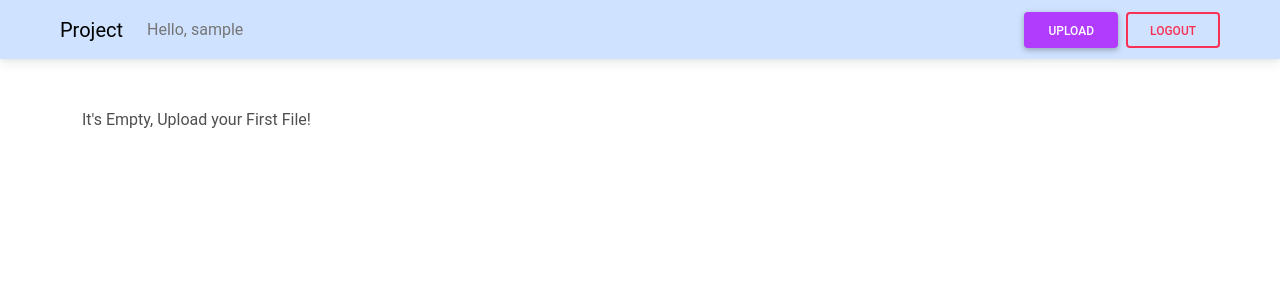
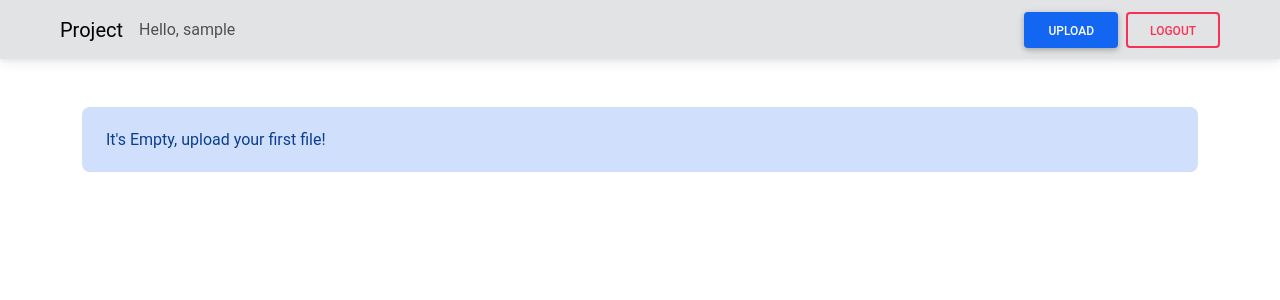
Before and after one commit to Xovert/image-web-app, a Flask app: page /gallery in a window 1280 px wide. Shown: the top 300 px of the page. Run offline with Flask 3, Linux system fonts and the light colour scheme; the visitor is signed in with stand-in values (Sample User, id 1); data comes from the database, SQL or seed files in the repository; data that the repository does not hold is empty; some libraries are stand-ins or nearby versions.

Commit message:
Removed page caching

```diff
--- a/imgwebapp/auth.py
+++ b/imgwebapp/auth.py
@@ -65,6 +65,8 @@ def login():
             error = 'Your username or password is incorrect.'
         elif not bcrypt.check_password_hash(user['password'], password):
             error = 'Your username or password is incorrect.'
+        elif g.user is not None:
+            error = "You already logged in!"
 
         if error is None:
             session.clear()
@@ -86,6 +88,11 @@ def load_logged_in_user():
             'SELECT * FROM user WHERE id = ?', (uid,)
         ).fetchone()
 
+@bp.after_app_request
+def after_request(response):
+    response.headers.add('Cache-Control', 'no-store, no-cache, must-revalidate, post-check=0, pre-check=0')
+    return response
+
 @bp.route('/logout')
 def logout():
     session.clear()
--- a/imgwebapp/templates/base.html
+++ b/imgwebapp/templates/base.html
@@ -24,7 +24,6 @@
     <div class="modal-dialog modal-dialog">
         <div class="modal-content">
             <div class="modal-body d-flex flex-column justify-content-center align-items-center">
-                <i class="my-3 fa-solid fa-triangle-exclamation fa-2xl"></i>
                 <p class="mt-3">{{ message }}</p>
             </div>
             <div class="modal-footer d-flex justify-content-center">
--- a/imgwebapp/templates/gallery.html
+++ b/imgwebapp/templates/gallery.html
@@ -53,7 +53,7 @@ Gallery
           </div>
       </div>
   </div>
-<!--
+
   <div class="modal fade" id="Deletion" data-bs-backdrop="static" data-bs-keyboard="false" tabindex="-1" aria-labelledby="DeletionLabel" aria-hidden="true">
       <div class="modal-dialog modal-dialog-centered">
           <div class="modal-content">
@@ -67,10 +67,10 @@ Gallery
               </div>
           </div>
       </div>
-  </div> -->
+  </div>
 
   <!-- Navbar -->
-  <nav class="sticky-top navbar navbar-expand-lg bg-primary-subtle">
+  <nav class="sticky-top navbar navbar-expand-lg bg-secondary-subtle">
       <div class="container-fluid mx-5">
           <a class="navbar-brand" href="#">Project</a>
           <button class="navbar-toggler" type="button" data-bs-toggle="collapse" data-bs-target="#navbarSupportedContent" aria-controls="navbarSupportedContent" aria-expanded="false" aria-label="Toggle navigation">
@@ -80,15 +80,15 @@ Gallery
               <ul class="navbar-nav me-auto mb-2 mb-lg-0">
                   <li class="nav-item">
                       {% if g.user %}
-                        <a class="nav-link disabled" aria-disabled="true">Hello, {{ g.user['username'] }}</a>
+                        <span class="navbar-text" aria-disabled="true">Hello, {{ g.user['username'] }}</span>
                       {% else %}
-                        <a class="nav-link disabled" aria-disabled="true">Hello, who are you??</a>
+                        <span class="navbar-text" aria-disabled="true">Hello, who are you??</span>
                       {% endif %}
                   </li>
               </ul>
               <form class="d-flex column-gap-2">
                   <!-- Button trigger modal -->
-                  <button type="button" class="btn btn-secondary" data-bs-toggle="modal" data-bs-target="#uploadModal">
+                  <button type="button" class="btn btn-primary" data-bs-toggle="modal" data-bs-target="#uploadModal">
                       Upload
                   </button>
                   <button formaction="{{ url_for('auth.logout') }}" class="btn btn-outline-danger" type="submit">Logout</button>
@@ -124,6 +124,7 @@ Gallery
                             <div class="mask d-flex justify-content-center flex-column text-center" style="background-color: rgba(0, 0, 0, 0.5); ">
                                 <h4><i class="fa-solid fa-trash-can" style="color: red;"></i></h4>
                                 <form action="{{ url_for('image.delete', id=data['id']) }}" method="POST">
+                                    <input type="hidden" name="id" value="data['id']">
                                     <button class="btn btn-danger" type="submit" onclick="return confirm('Are you sure?');">Delete</button>
                                 </form>
                             </div>
@@ -147,10 +148,12 @@ Gallery
                 {% endfor %}
             </div>
 
+        </div>
         {% if not datas %}
-            <div>It's Empty, Upload your First File!</div>
+            <div class="alert alert-primary" role="alert">
+                It's Empty, upload your first file!
+            </div>
         {% endif %}
-      </div>
   </div>
   <!-- Gallery -->
 </body>
--- a/imgwebapp/templates/test.html
+++ b/imgwebapp/templates/test.html
@@ -10,7 +10,8 @@
     <!-- CSS -->
     <link rel="stylesheet" href="../static/css/gallery.css">
     <link href="https://cdn.jsdelivr.net/npm/bootstrap@5.3.3/dist/css/bootstrap.min.css" rel="stylesheet" integrity="sha384-QWTKZyjpPEjISv5WaRU9OFeRpok6YctnYmDr5pNlyT2bRjXh0JMhjY6hW+ALEwIH" crossorigin="anonymous">
-    <link rel="stylesheet" href="https://cdnjs.cloudflare.com/ajax/libs/font-awesome/5.15.4/css/all.min.css" integrity="sha384-B4dCuUNnVv5+8EN6x/Z7vOtf6w9wKByFd56M6Bqj3wVJXLYooslpz2GYUiBy9vFj" crossorigin="anonymous">
+    <!-- <link rel="stylesheet" href="https://cdnjs.cloudflare.com/ajax/libs/font-awesome/5.15.4/css/all.min.css" integrity="sha384-B4dCuUNnVv5+8EN6x/Z7vOtf6w9wKByFd56M6Bqj3wVJXLYooslpz2GYUiBy9vFj" crossorigin="anonymous"> -->
+    <link rel="stylesheet" href="https://cdnjs.cloudflare.com/ajax/libs/font-awesome/6.5.1/css/all.min.css" integrity="sha512-DTOQO9RWCH3ppGqcWaEA1BIZOC6xxalwEsw9c2QQeAIftl+Vegovlnee1c9QX4TctnWMn13TZye+giMm8e2LwA==" crossorigin="anonymous" referrerpolicy="no-referrer" />
     <link href="https://cdnjs.cloudflare.com/ajax/libs/mdb-ui-kit/3.6.0/mdb.min.css" rel="stylesheet">
 
 
@@ -18,7 +19,7 @@
     <script src="https://cdn.jsdelivr.net/npm/bootstrap@5.3.3/dist/js/bootstrap.bundle.min.js" integrity="sha384-YvpcrYf0tY3lHB60NNkmXc5s9fDVZLESaAA55NDzOxhy9GkcIdslK1eN7N6jIeHz" crossorigin="anonymous" defer></script>
     <script src="https://code.jquery.com/jquery-3.6.0.min.js" defer></script>
     <script src="https://cdnjs.cloudflare.com/ajax/libs/popper.js/2.11.6/umd/popper.min.js" defer></script>
-    <script src="https://stackpath.bootstrapcdn.com/bootstrap/4.5.2/js/bootstrap.min.js" defer></script>
+    <!-- <script src="https://stackpath.bootstrapcdn.com/bootstrap/4.5.2/js/bootstrap.min.js" defer></script> -->
     <script src="https://cdnjs.cloudflare.com/ajax/libs/mdb-ui-kit/3.6.0/mdb.min.js" defer></script>
 
 </head>
```
Lines whose indentation alone changed are shown as unchanged.
